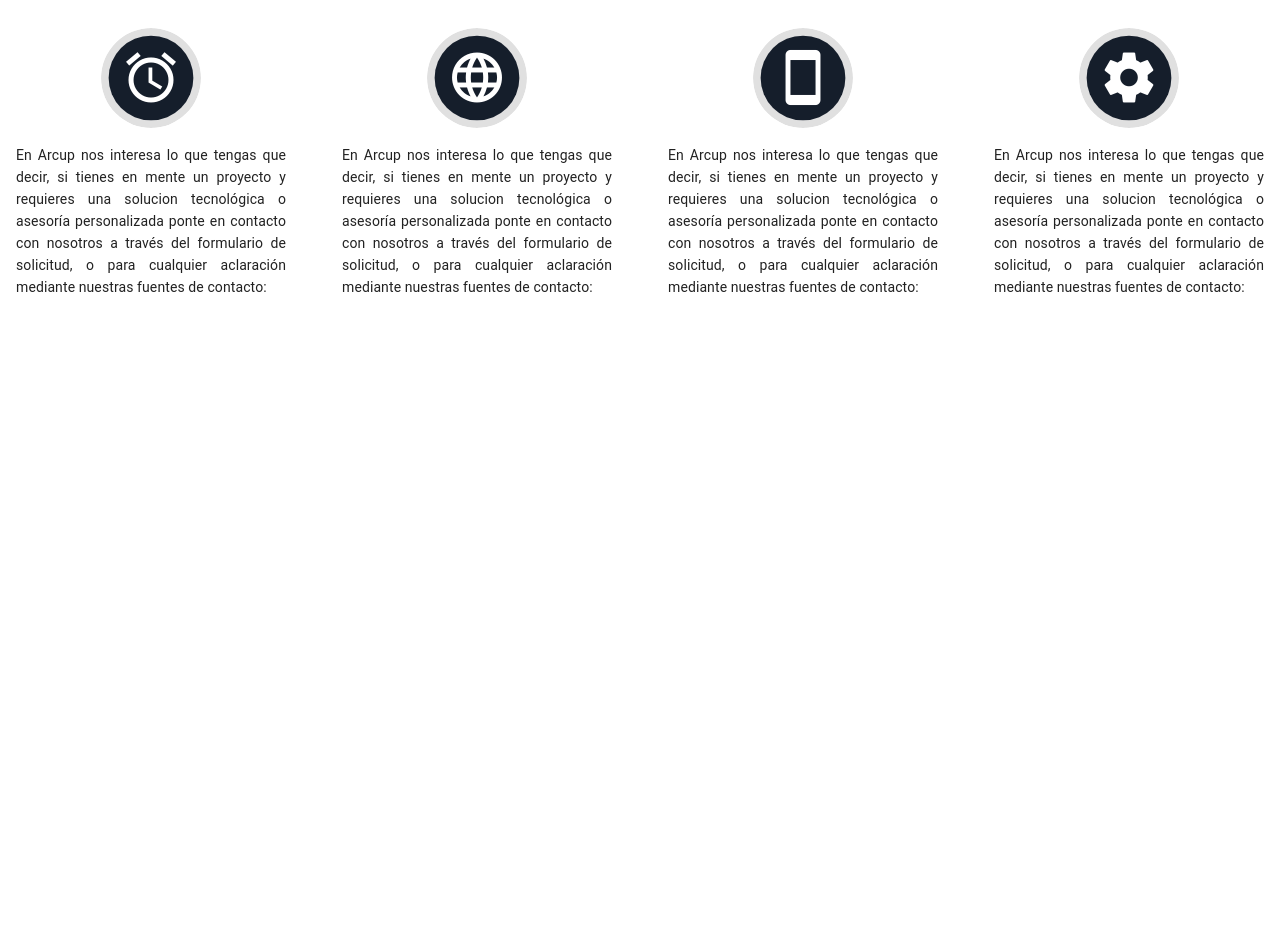
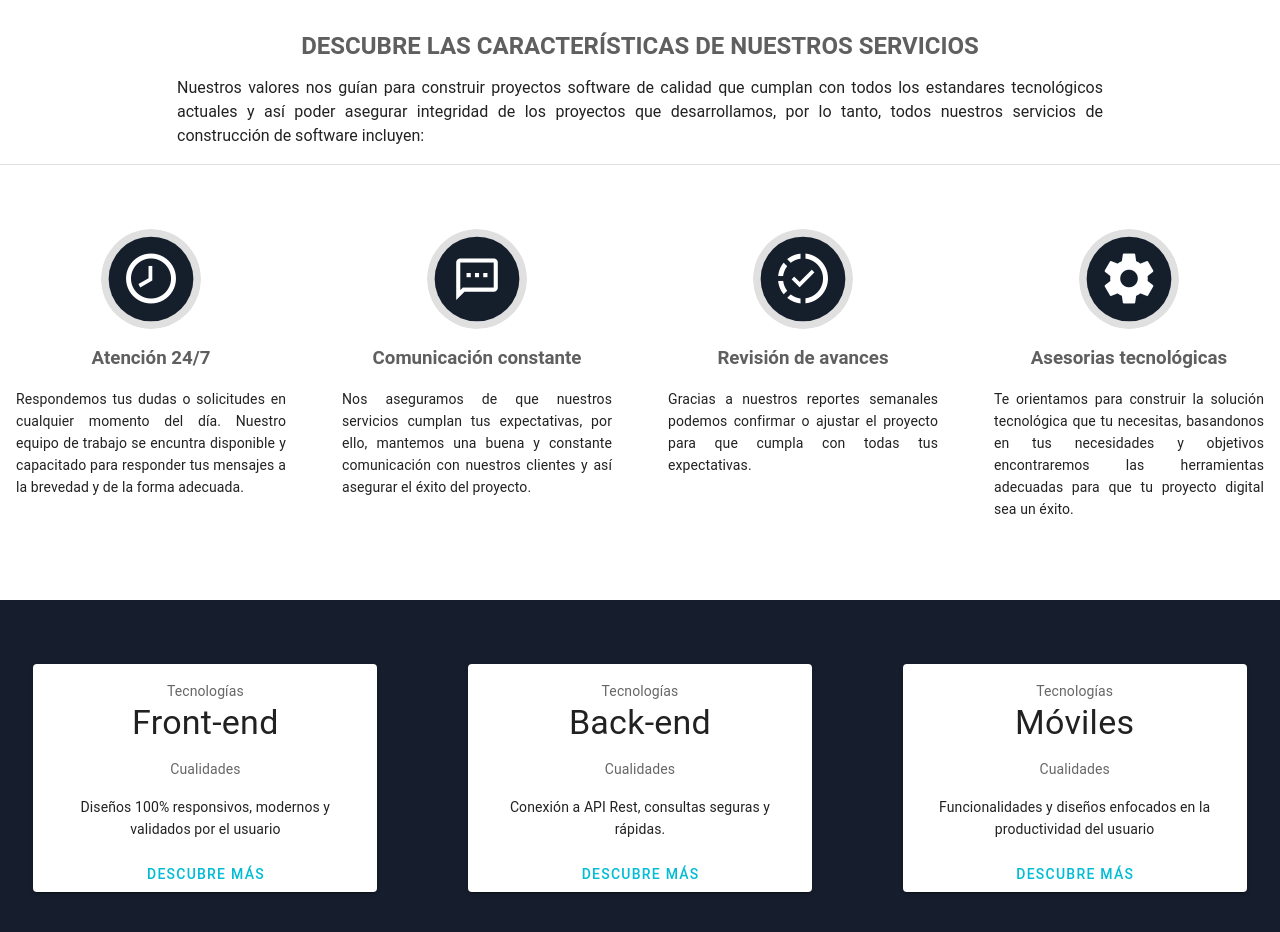
Before and after one commit to Arcup/Arcup-web, a Vue app in the folder arcup/: page /project in a window 1280 px wide. Shown: the part 300-1232 px from the top of the page. Before the commit the page ends 800 px from the top, so only its background shows below. Built offline with nearby package versions, Linux system fonts and the light colour scheme.

Commit message:
Avances de la vista Tu Proyecto
Se realizaron avances en la vista Tu Proyecto (80%)

```diff
--- a/arcup/src/components/BaseHeader.vue
+++ b/arcup/src/components/BaseHeader.vue
@@ -168,7 +168,7 @@ export default {
         case 1:
           break;
         case 2:
-          this.$router.push({ name: "project" });
+          this.$router.push({ name: "Project" });
           break;
         default:
           break;
--- a/arcup/src/router/index.js
+++ b/arcup/src/router/index.js
@@ -35,9 +35,9 @@ const routes = [
   },
   {
     path: '/project',
-    name: 'project',
+    name: 'Project',
 
-    component: () => import('../views/project.vue')
+    component: () => import('../views/Project.vue')
   }
 ]
 
--- a/arcup/src/views/project.vue
+++ b/arcup/src/views/project.vue
@@ -7,55 +7,134 @@
       max-width="100%"
       max-height="200"
     ></v-img>
+    <h2 class="text-center padding-top color-title pr-4 pl-4">
+      DESCUBRE LAS CARACTERÍSTICAS DE NUESTROS SERVICIOS
+    </h2>
 
-    <v-row class="padding-top">
+    <v-card class="mx-auto pt-3 pr-3 pl-3" flat width="950">
+      <p class="text-justify">
+        Nuestros valores nos guían para construir proyectos software de calidad
+        que cumplan con todos los estandares tecnológicos actuales y así poder
+        asegurar integridad de los proyectos que desarrollamos, por lo tanto,
+        todos nuestros servicios de construcción de software incluyen:
+      </p>
+    </v-card>
+
+    <v-divider class="padding-top"></v-divider>
+
+    <v-row class="padding-bottom">
       <v-col class="text-center" cols="12" sm="6" md="3" lg="3">
         <v-avatar size="100" class="background">
-          <v-icon size="60" dark> mdi-alarm </v-icon>
+          <v-icon size="60" dark> mdi-clock-time-eight-outline </v-icon>
         </v-avatar>
+        <h3 class="text-center m-padding-top color-title">Atención 24/7</h3>
         <v-card-text class="text-justify">
-          En Arcup nos interesa lo que tengas que decir, si tienes en mente un
-          proyecto y requieres una solucion tecnológica o asesoría personalizada
-          ponte en contacto con nosotros a través del formulario de solicitud, o
-          para cualquier aclaración mediante nuestras fuentes de contacto:
+          Respondemos tus dudas o solicitudes en cualquier momento del día.
+          Nuestro equipo de trabajo se encuntra disponible y capacitado para
+          responder tus mensajes a la brevedad y de la forma adecuada.
         </v-card-text>
       </v-col>
       <v-col class="text-center" cols="12" sm="6" md="3" lg="3">
-          <v-avatar size="100" class="background">
-          <v-icon size="60" dark>mdi-web </v-icon>
+        <v-avatar size="100" class="background">
+          <v-icon size="50" dark>mdi-message-processing-outline</v-icon>
         </v-avatar>
+        <h3 class="text-center m-padding-top color-title">
+          Comunicación constante
+        </h3>
         <v-card-text class="text-justify">
-          En Arcup nos interesa lo que tengas que decir, si tienes en mente un
-          proyecto y requieres una solucion tecnológica o asesoría personalizada
-          ponte en contacto con nosotros a través del formulario de solicitud, o
-          para cualquier aclaración mediante nuestras fuentes de contacto:
+          Nos aseguramos de que nuestros servicios cumplan tus expectativas, por
+          ello, mantemos una buena y constante comunicación con nuestros
+          clientes y así asegurar el éxito del proyecto.
         </v-card-text>
       </v-col>
 
       <v-col class="text-center" cols="12" sm="6" md="3" lg="3">
-          <v-avatar size="100" class="background">
-          <v-icon size="60" dark>mdi-cellphone </v-icon>
+        <v-avatar size="100" class="background">
+          <v-icon size="60" dark>mdi-progress-check</v-icon>
         </v-avatar>
+        <h3 class="text-center m-padding-top color-title">
+          Revisión de avances
+        </h3>
         <v-card-text class="text-justify">
-          En Arcup nos interesa lo que tengas que decir, si tienes en mente un
-          proyecto y requieres una solucion tecnológica o asesoría personalizada
-          ponte en contacto con nosotros a través del formulario de solicitud, o
-          para cualquier aclaración mediante nuestras fuentes de contacto:
+          Gracias a nuestros reportes semanales podemos confirmar o ajustar el
+          proyecto para que cumpla con todas tus expectativas.
         </v-card-text>
       </v-col>
 
       <v-col class="text-center" cols="12" sm="6" md="3" lg="3">
-          <v-avatar size="100" class="background">
+        <v-avatar size="100" class="background">
           <v-icon size="60" dark> mdi-cog </v-icon>
         </v-avatar>
+        <h3 class="text-center m-padding-top color-title">
+          Asesorias tecnológicas
+        </h3>
         <v-card-text class="text-justify">
-          En Arcup nos interesa lo que tengas que decir, si tienes en mente un
-          proyecto y requieres una solucion tecnológica o asesoría personalizada
-          ponte en contacto con nosotros a través del formulario de solicitud, o
-          para cualquier aclaración mediante nuestras fuentes de contacto:
+          Te orientamos para construir la solución tecnológica que tu necesitas,
+          basandonos en tus necesidades y objetivos encontraremos las
+          herramientas adecuadas para que tu proyecto digital sea un éxito.
         </v-card-text>
       </v-col>
     </v-row>
+
+    <div class="background-color padding-top padding-bottom">
+      <v-row class="">
+        <v-col class="text-center" cols="12" sm="4" md="4" lg="4">
+          <v-card class="mx-auto" max-width="344">
+            <v-card-text>
+              <div>Tecnologías</div>
+              <p class="display-1 text--primary">Front-end</p>
+              <p>Cualidades</p>
+              <div class="text--primary">
+                Diseños 100% responsivos, modernos y validados por el usuario
+              </div>
+            </v-card-text>
+            <router-link
+              :to="{ name: 'Technology' }"
+              class="text-decoration-none"
+            >
+              <v-btn text color="cyan"> DESCUBRE MÁS </v-btn>
+            </router-link>
+          </v-card>
+        </v-col>
+        <v-col class="text-center" cols="12" sm="4" md="4" lg="4">
+          <v-card class="mx-auto" max-width="344">
+            <v-card-text>
+              <div>Tecnologías</div>
+              <p class="display-1 text--primary">Back-end</p>
+              <p>Cualidades</p>
+              <div class="text--primary">
+                Conexión a API Rest, consultas seguras y rápidas.
+              </div>
+            </v-card-text>
+            <router-link
+              :to="{ name: 'Technology' }"
+              class="text-decoration-none"
+            >
+              <v-btn text color="cyan"> DESCUBRE MÁS </v-btn>
+            </router-link>
+          </v-card>
+        </v-col>
+        <v-col class="text-center" cols="12" sm="4" md="4" lg="4">
+          <v-card class="mx-auto" max-width="344">
+            <v-card-text>
+              <div>Tecnologías</div>
+              <p class="display-1 text--primary">Móviles</p>
+              <p>Cualidades</p>
+              <div class="text--primary">
+                Funcionalidades y diseños enfocados en la productividad del
+                usuario
+              </div>
+            </v-card-text>
+            <router-link
+              :to="{ name: 'Technology' }"
+              class="text-decoration-none"
+            >
+              <v-btn text color="cyan"> DESCUBRE MÁS </v-btn>
+            </router-link>
+          </v-card>
+        </v-col>
+      </v-row>
+    </div>
   </div>
 </template>
 
@@ -69,11 +148,25 @@ export default {
   },
 };
 </script>
+
+
 <style scoped>
-.padding-top{
-    padding-top: 5%;
+.padding-top {
+  padding-top: 5%;
 }
-.background{
-    background-image: url("../assets/background-circle.svg");
+.padding-bottom {
+  padding-bottom: 5%;
+}
+.m-padding-top {
+  padding-top: 15px;
+}
+.background {
+  background-image: url("../assets/background-circle.svg");
+}
+.color-title {
+  color: rgb(95, 95, 95);
+}
+.background-color {
+  background-color: #161e2eff;
 }
 </style>
```
Also changed, not shown: 1 other file (tests, documents, lock files or other folders).
